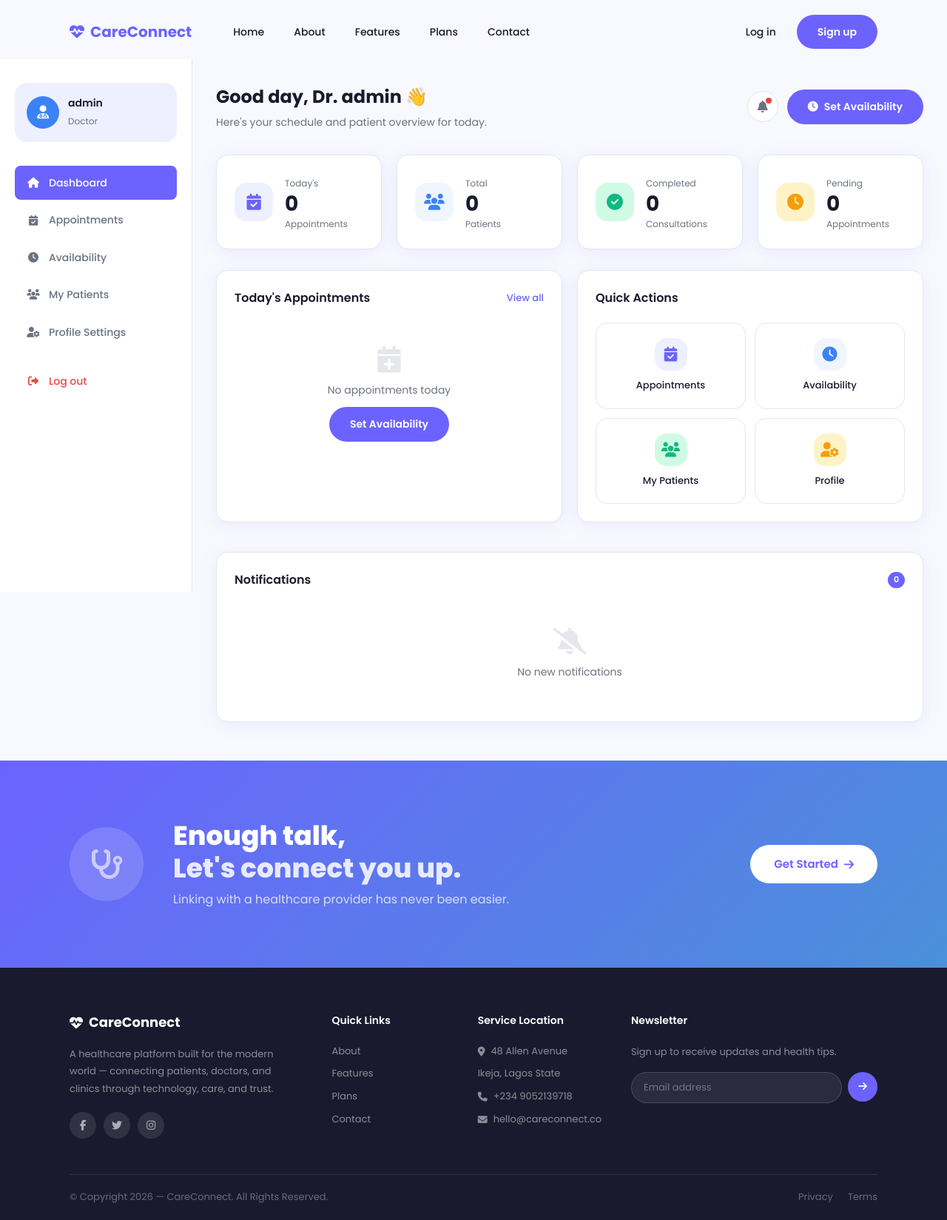
After one commit to iyiade08/dune-cohort-final-project, a Django app: page /doctor/dashboard/ in a window 1280 px wide. The commit adds this page. Shown: the whole page at 74% size. Run offline with Django 5.2, Linux system fonts and the light colour scheme; a user stored in the database is signed in.

Commit message:
Push 5 - Patient and Doctor dashboards complete

```diff
--- /dev/null
+++ b/appointments/urls.py
@@ -0,0 +1,6 @@
+from django.urls import path
+from . import views
+
+urlpatterns = [
+    path('dashboard/', views.patient_dashboard, name='patient_dashboard'),
+]
--- a/appointments/views.py
+++ b/appointments/views.py
@@ -1,3 +1,7 @@
 from django.shortcuts import render
+from django.contrib.auth.decorators import login_required
 
-# Create your views here.
+
+@login_required
+def patient_dashboard(request):
+    return render(request, 'appointments/patient_dashboard.html')
--- a/careconnect_config/urls.py
+++ b/careconnect_config/urls.py
@@ -21,4 +21,6 @@ urlpatterns = [
     path('admin/', admin.site.urls),
     path('', include('core.urls')),
     path('accounts/', include('accounts.urls')),
+    path('patient/', include('appointments.urls')),
+    path('doctor/', include('doctors.urls')),
 ]
--- /dev/null
+++ b/doctors/templates/doctors/doctor_dashboard.html
@@ -0,0 +1,150 @@
+{% extends 'base.html' %}
+{% block title %}Doctor Dashboard — CareConnect{% endblock %}
+
+{% block content %}
+<div class="dashboard-layout">
+
+  <!-- SIDEBAR -->
+  <aside class="sidebar">
+    <div class="sidebar-user">
+      <div class="sidebar-avatar" style="background:#3B82F6;">
+        <i class="fas fa-user-md"></i>
+      </div>
+      <div>
+        <h4>{{ user.get_full_name|default:user.username }}</h4>
+        <span>Doctor</span>
+      </div>
+    </div>
+    <nav class="sidebar-nav">
+      <a href="/doctor/dashboard/" class="active">
+        <i class="fas fa-home"></i> Dashboard
+      </a>
+      <a href="/doctor/appointments/">
+        <i class="fas fa-calendar-check"></i> Appointments
+      </a>
+      <a href="/doctor/availability/">
+        <i class="fas fa-clock"></i> Availability
+      </a>
+      <a href="/doctor/patients/">
+        <i class="fas fa-users"></i> My Patients
+      </a>
+      <a href="/doctor/profile/">
+        <i class="fas fa-user-cog"></i> Profile Settings
+      </a>
+      <a href="/accounts/logout/" class="logout">
+        <i class="fas fa-sign-out-alt"></i> Log out
+      </a>
+    </nav>
+  </aside>
+
+  <!-- MAIN CONTENT -->
+  <main class="dashboard-main">
+
+    <!-- TOP BAR -->
+    <div class="dashboard-topbar">
+      <div>
+        <h1>Good day, Dr. {{ user.get_full_name|default:user.username }} 👋</h1>
+        <p>Here's your schedule and patient overview for today.</p>
+      </div>
+      <div class="topbar-actions">
+        <button class="notif-btn"><i class="fas fa-bell"></i><span class="notif-dot"></span></button>
+        <a href="/doctor/availability/" class="btn-primary">
+          <i class="fas fa-clock"></i> Set Availability
+        </a>
+      </div>
+    </div>
+
+    <!-- STAT CARDS -->
+    <div class="stat-grid">
+      <div class="stat-card">
+        <div class="stat-icon purple"><i class="fas fa-calendar-check"></i></div>
+        <div class="stat-info">
+          <span>Today's</span>
+          <h3>0</h3>
+          <p>Appointments</p>
+        </div>
+      </div>
+      <div class="stat-card">
+        <div class="stat-icon blue"><i class="fas fa-users"></i></div>
+        <div class="stat-info">
+          <span>Total</span>
+          <h3>0</h3>
+          <p>Patients</p>
+        </div>
+      </div>
+      <div class="stat-card">
+        <div class="stat-icon green"><i class="fas fa-check-circle"></i></div>
+        <div class="stat-info">
+          <span>Completed</span>
+          <h3>0</h3>
+          <p>Consultations</p>
+        </div>
+      </div>
+      <div class="stat-card">
+        <div class="stat-icon amber"><i class="fas fa-clock"></i></div>
+        <div class="stat-info">
+          <span>Pending</span>
+          <h3>0</h3>
+          <p>Appointments</p>
+        </div>
+      </div>
+    </div>
+
+    <!-- CONTENT ROW -->
+    <div class="dashboard-row">
+
+      <!-- TODAY'S APPOINTMENTS -->
+      <div class="dashboard-card">
+        <div class="card-header">
+          <h3>Today's Appointments</h3>
+          <a href="/doctor/appointments/" class="card-link">View all</a>
+        </div>
+        <div class="empty-state">
+          <i class="fas fa-calendar-plus"></i>
+          <p>No appointments today</p>
+          <a href="/doctor/availability/" class="btn-primary">Set Availability</a>
+        </div>
+      </div>
+
+      <!-- QUICK ACTIONS -->
+      <div class="dashboard-card">
+        <div class="card-header">
+          <h3>Quick Actions</h3>
+        </div>
+        <div class="quick-actions">
+          <a href="/doctor/appointments/" class="quick-action">
+            <div class="qa-icon purple"><i class="fas fa-calendar-check"></i></div>
+            <span>Appointments</span>
+          </a>
+          <a href="/doctor/availability/" class="quick-action">
+            <div class="qa-icon blue"><i class="fas fa-clock"></i></div>
+            <span>Availability</span>
+          </a>
+          <a href="/doctor/patients/" class="quick-action">
+            <div class="qa-icon green"><i class="fas fa-users"></i></div>
+            <span>My Patients</span>
+          </a>
+          <a href="/doctor/profile/" class="quick-action">
+            <div class="qa-icon amber"><i class="fas fa-user-cog"></i></div>
+            <span>Profile</span>
+          </a>
+        </div>
+      </div>
+
+    </div>
+
+    <!-- NOTIFICATIONS -->
+    <div class="dashboard-card">
+      <div class="card-header">
+        <h3>Notifications</h3>
+        <span class="badge-count">0</span>
+      </div>
+      <div class="empty-state">
+        <i class="fas fa-bell-slash"></i>
+        <p>No new notifications</p>
+      </div>
+    </div>
+
+  </main>
+</div>
+{% endblock %}
--- /dev/null
+++ b/doctors/urls.py
@@ -0,0 +1,6 @@
+from django.urls import path
+from . import views
+
+urlpatterns = [
+    path('dashboard/', views.doctor_dashboard, name='doctor_dashboard'),
+]
--- a/doctors/views.py
+++ b/doctors/views.py
@@ -1,3 +1,7 @@
 from django.shortcuts import render
+from django.contrib.auth.decorators import login_required
 
-# Create your views here.
+
+@login_required
+def doctor_dashboard(request):
+    return render(request, 'doctors/doctor_dashboard.html')
--- a/static/css/main.css
+++ b/static/css/main.css
@@ -712,3 +712,220 @@ img { max-width: 100%; display: block; }
   .auth-container { grid-template-columns: 1fr; }
   .auth-left { display: none; }
 }
+
+
+/* ── DASHBOARD ───────────────────────────────── */
+.dashboard-layout {
+  display: grid;
+  grid-template-columns: 260px 1fr;
+  min-height: 100vh;
+  padding-top: 80px;
+  background: var(--bg);
+}
+
+/* SIDEBAR */
+.sidebar {
+  background: var(--white);
+  border-right: 1px solid var(--border);
+  padding: 32px 20px;
+  position: sticky;
+  top: 80px;
+  height: calc(100vh - 80px);
+  overflow-y: auto;
+}
+.sidebar-user {
+  display: flex;
+  align-items: center;
+  gap: 12px;
+  padding: 16px;
+  background: var(--purple-light);
+  border-radius: var(--radius);
+  margin-bottom: 32px;
+}
+.sidebar-avatar {
+  width: 44px; height: 44px;
+  background: var(--purple);
+  border-radius: 50%;
+  display: flex;
+  align-items: center;
+  justify-content: center;
+  color: white;
+  font-size: 18px;
+  flex-shrink: 0;
+}
+.sidebar-user h4 { font-size: 14px; font-weight: 600; color: var(--dark); }
+.sidebar-user span { font-size: 12px; color: var(--gray); }
+.sidebar-nav { display: flex; flex-direction: column; gap: 4px; }
+.sidebar-nav a {
+  display: flex;
+  align-items: center;
+  gap: 12px;
+  padding: 12px 16px;
+  border-radius: var(--radius-sm);
+  font-size: 14px;
+  font-weight: 500;
+  color: var(--gray);
+  transition: all 0.3s;
+}
+.sidebar-nav a:hover { background: var(--purple-light); color: var(--purple); }
+.sidebar-nav a.active { background: var(--purple); color: white; }
+.sidebar-nav a.logout { color: #EF4444; margin-top: 16px; }
+.sidebar-nav a.logout:hover { background: #FEE2E2; color: #EF4444; }
+.sidebar-nav a i { width: 18px; text-align: center; }
+
+/* MAIN */
+.dashboard-main { padding: 32px; overflow-y: auto; }
+.dashboard-topbar {
+  display: flex;
+  align-items: center;
+  justify-content: space-between;
+  margin-bottom: 32px;
+  flex-wrap: wrap;
+  gap: 16px;
+}
+.dashboard-topbar h1 { font-size: 24px; font-weight: 700; color: var(--dark); }
+.dashboard-topbar p { font-size: 14px; color: var(--gray); margin-top: 4px; }
+.topbar-actions { display: flex; align-items: center; gap: 12px; }
+.notif-btn {
+  width: 42px; height: 42px;
+  background: var(--white);
+  border: 1px solid var(--border);
+  border-radius: 50%;
+  display: flex;
+  align-items: center;
+  justify-content: center;
+  cursor: pointer;
+  position: relative;
+  font-size: 16px;
+  color: var(--gray);
+}
+.notif-dot {
+  width: 8px; height: 8px;
+  background: #EF4444;
+  border-radius: 50%;
+  position: absolute;
+  top: 8px; right: 8px;
+}
+
+/* STAT CARDS */
+.stat-grid {
+  display: grid;
+  grid-template-columns: repeat(4, 1fr);
+  gap: 20px;
+  margin-bottom: 28px;
+}
+.stat-card {
+  background: var(--white);
+  border-radius: var(--radius);
+  padding: 24px;
+  display: flex;
+  align-items: center;
+  gap: 16px;
+  box-shadow: var(--shadow);
+  border: 1px solid var(--border);
+}
+.stat-icon {
+  width: 52px; height: 52px;
+  border-radius: var(--radius);
+  display: flex;
+  align-items: center;
+  justify-content: center;
+  font-size: 22px;
+  flex-shrink: 0;
+}
+.stat-icon.purple { background: var(--purple-light); color: var(--purple); }
+.stat-icon.blue   { background: #EFF6FF; color: #3B82F6; }
+.stat-icon.green  { background: #D1FAE5; color: #10B981; }
+.stat-icon.amber  { background: #FEF3C7; color: #F59E0B; }
+.stat-info span { font-size: 12px; color: var(--gray); }
+.stat-info h3 { font-size: 28px; font-weight: 700; color: var(--dark); line-height: 1.2; }
+.stat-info p { font-size: 12px; color: var(--gray); }
+
+/* DASHBOARD CARDS */
+.dashboard-row {
+  display: grid;
+  grid-template-columns: 1fr 1fr;
+  gap: 20px;
+  margin-bottom: 20px;
+}
+.dashboard-card {
+  background: var(--white);
+  border-radius: var(--radius);
+  padding: 24px;
+  box-shadow: var(--shadow);
+  border: 1px solid var(--border);
+  margin-bottom: 20px;
+}
+.card-header {
+  display: flex;
+  align-items: center;
+  justify-content: space-between;
+  margin-bottom: 20px;
+}
+.card-header h3 { font-size: 16px; font-weight: 600; color: var(--dark); }
+.card-link { font-size: 13px; color: var(--purple); font-weight: 500; }
+.badge-count {
+  background: var(--purple);
+  color: white;
+  font-size: 11px;
+  font-weight: 600;
+  padding: 2px 8px;
+  border-radius: 50px;
+}
+
+/* EMPTY STATE */
+.empty-state {
+  display: flex;
+  flex-direction: column;
+  align-items: center;
+  padding: 32px;
+  gap: 12px;
+  color: var(--gray);
+}
+.empty-state i { font-size: 36px; color: var(--border); }
+.empty-state p { font-size: 14px; }
+
+/* QUICK ACTIONS */
+.quick-actions {
+  display: grid;
+  grid-template-columns: 1fr 1fr;
+  gap: 12px;
+}
+.quick-action {
+  display: flex;
+  flex-direction: column;
+  align-items: center;
+  gap: 10px;
+  padding: 20px;
+  border: 1px solid var(--border);
+  border-radius: var(--radius);
+  font-size: 13px;
+  font-weight: 500;
+  color: var(--dark);
+  transition: all 0.3s;
+  text-align: center;
+}
+.quick-action:hover { border-color: var(--purple); color: var(--purple); transform: translateY(-2px); }
+.qa-icon {
+  width: 44px; height: 44px;
+  border-radius: var(--radius);
+  display: flex;
+  align-items: center;
+  justify-content: center;
+  font-size: 20px;
+}
+.qa-icon.purple { background: var(--purple-light); color: var(--purple); }
+.qa-icon.blue   { background: #EFF6FF; color: #3B82F6; }
+.qa-icon.green  { background: #D1FAE5; color: #10B981; }
+.qa-icon.amber  { background: #FEF3C7; color: #F59E0B; }
+
+/* RESPONSIVE */
+@media (max-width: 1024px) {
+  .stat-grid { grid-template-columns: repeat(2, 1fr); }
+  .dashboard-row { grid-template-columns: 1fr; }
+}
+@media (max-width: 768px) {
+  .dashboard-layout { grid-template-columns: 1fr; }
+  .sidebar { display: none; }
+  .stat-grid { grid-template-columns: repeat(2, 1fr); }
+}
```
Also changed, not shown: appointments/templates/appointments/patient_dashboard.html (added, +150 -0 lines), README.md, db.sqlite3.
